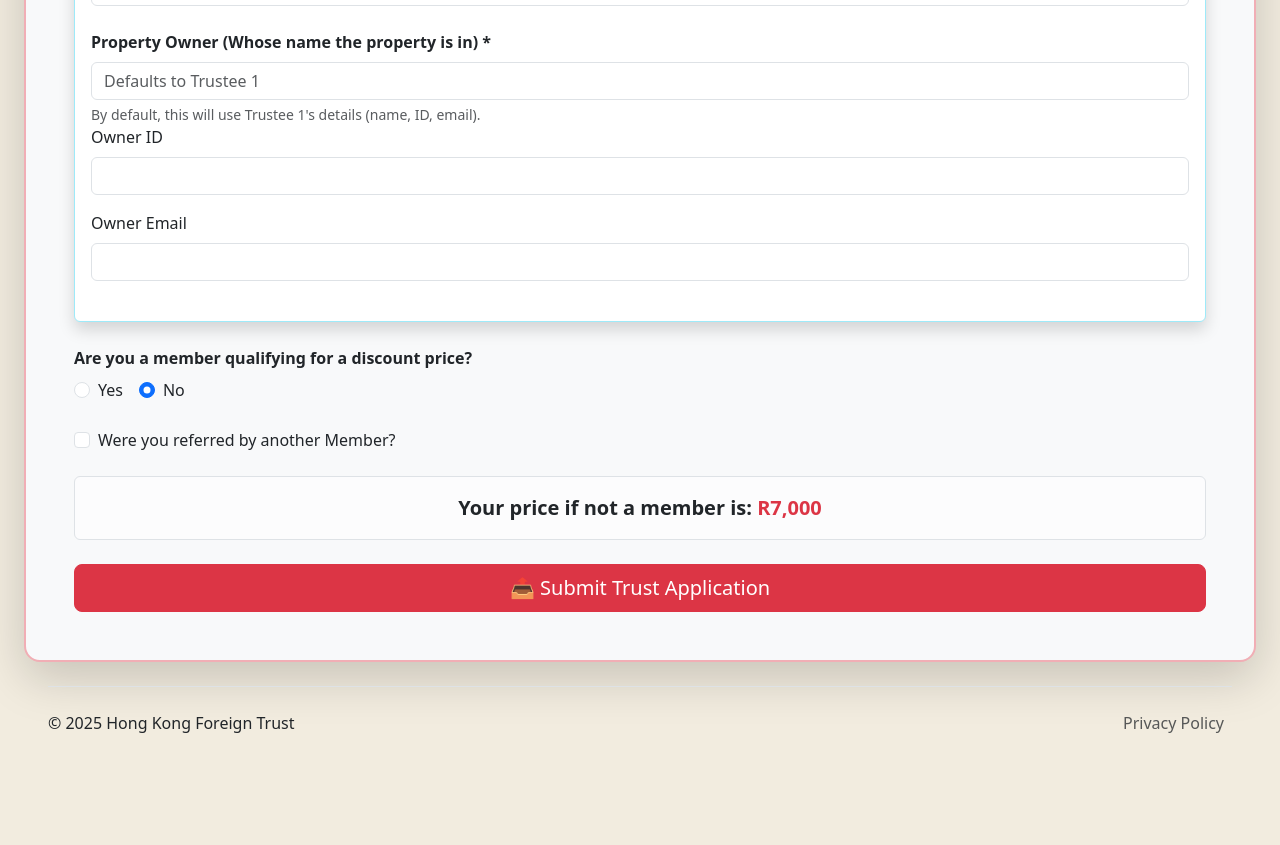
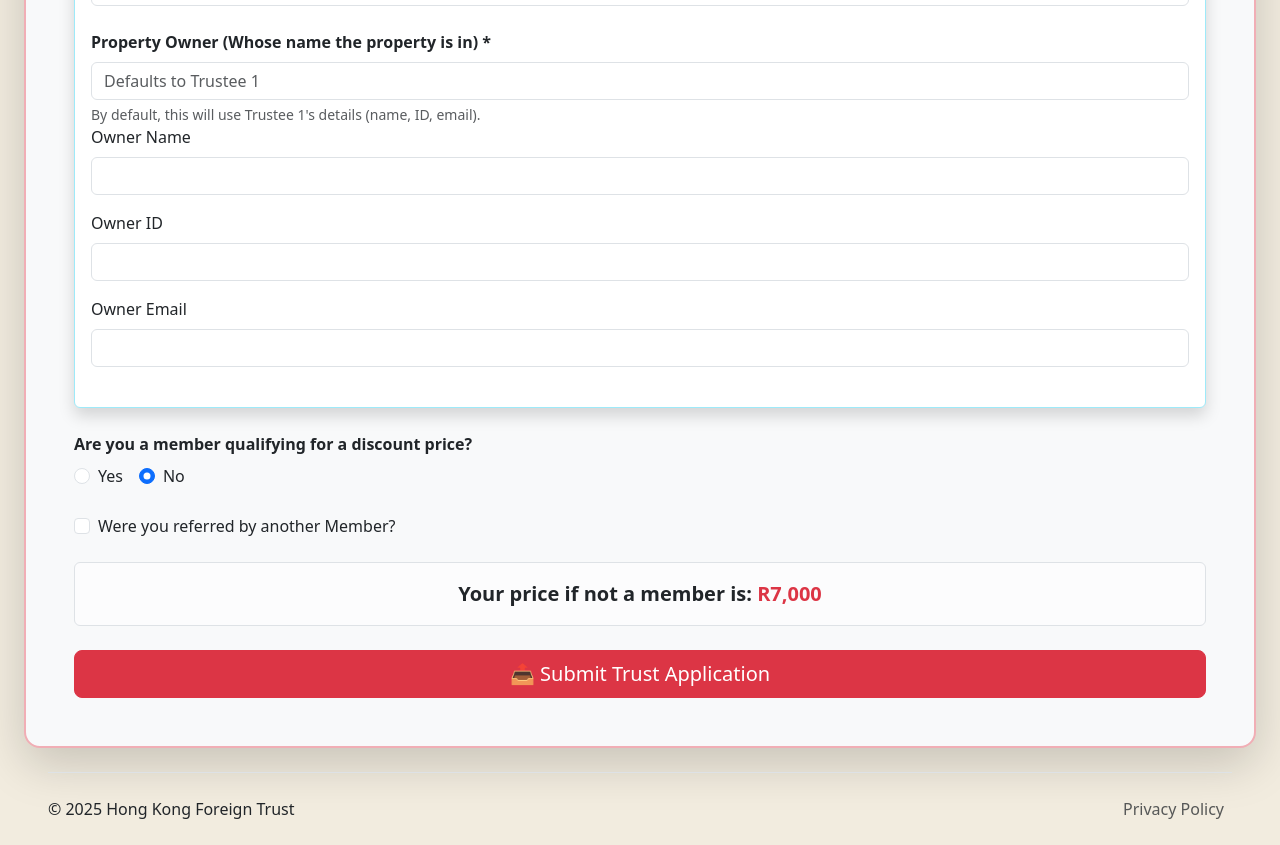
Before and after one commit to WhitelightningDev/hongkongtrust, an Angular app: page /homepage in a window 1280 px wide. Shown: the part 2020-2865 px from the top of the page. Before the commit the page ends 2779 px from the top, so only its background shows below. Built offline with nearby package versions, Linux system fonts and the light colour scheme.

Commit message:
`Added optional trustee with email to homepage form`

```diff
--- a/src/app/pages/homepage/homepage.html
+++ b/src/app/pages/homepage/homepage.html
@@ -402,6 +402,10 @@
                placeholder="Defaults to Trustee 1" />
         <div class="form-text">By default, this will use Trustee 1's details (name, ID, email).</div>
         <div class="mb-3">
+          <label class="form-label">Owner Name</label>
+          <input type="text" class="form-control" [value]="firstTrustee.get('name')?.value" readonly />
+        </div>
+        <div class="mb-3">
           <label class="form-label">Owner ID</label>
           <input type="text" class="form-control" [value]="firstTrustee.get('id')?.value" readonly />
         </div>
--- a/src/app/pages/homepage/homepage.ts
+++ b/src/app/pages/homepage/homepage.ts
@@ -89,7 +89,7 @@ export class Homepage implements OnInit, AfterViewInit {
       settlor: this.createTrustee(false, true, true),   // Settlor group with required validators and email
       trustee1: this.createTrustee(false, true, true),
       trustee2: this.createTrustee(false, true, true),  // Trustee 2 required
-      trustee3: this.createTrustee(false, false, true),
+      trustee3: this.createTrustee(false, false, true), // Trustee 3 optional with email, not required
       propertyOwner: ['', Validators.required],
       propertyAddress: ['', Validators.required],
       paymentMethod: [null]  // No Validators.required here
@@ -228,7 +228,7 @@ export class Homepage implements OnInit, AfterViewInit {
       id: [{ value: '', disabled: isReadonly }, required ? Validators.required : []]
     };
     if (withEmail) {
-      group.email = ['', [Validators.required, Validators.email]];
+      group.email = ['', required ? [Validators.required, Validators.email] : [Validators.email]];
     }
     return this.fb.group(group);
   }
```
